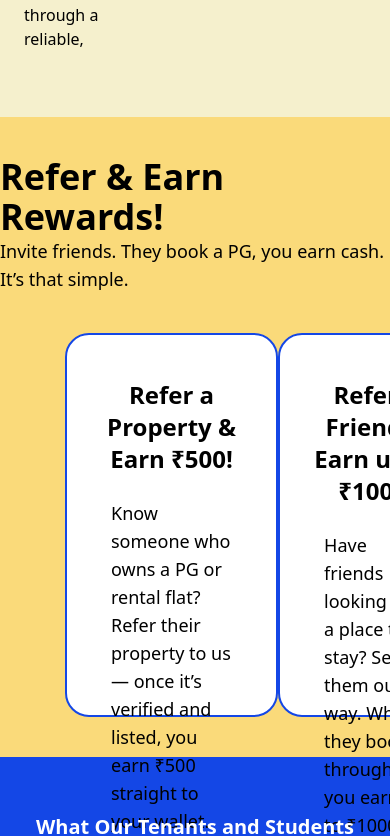
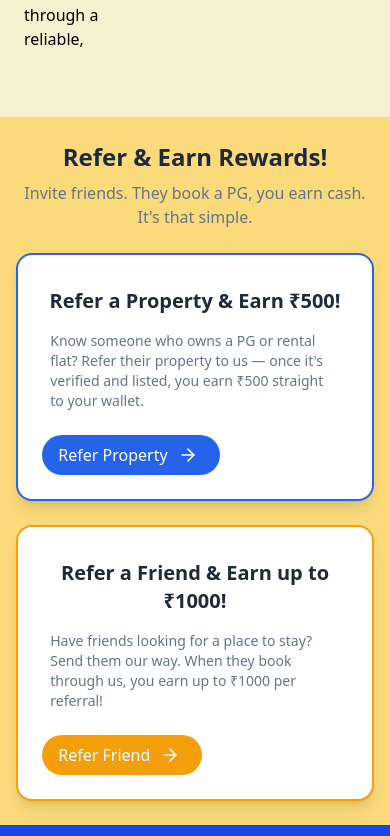
Before and after one commit to AdityaS1204/Flatzy, a React (Vite) app: page / in a window 390 px wide. Shown: the part 3749-4585 px from the top of the page. Built offline with nearby package versions, Linux system fonts and the light colour scheme; no server answers.

Commit message:
feat: make refer and earn section responsive and chane theme

```diff
--- a/src/Components/ReferNEarn.jsx
+++ b/src/Components/ReferNEarn.jsx
@@ -6,21 +6,21 @@ const ReferNEarn = () => {
 
    const msg = "hey, there i am [your name],\n i want to refer a property to you"
     return (
-        <section className='h-full w-full flex flex-col justify-center items-center mb-10'>
-            <div className='h-full w-full flex flex-col justify-center items-center my-10'>
-                <h1 className='text-4xl font-bold'>Refer & Earn Rewards!</h1>
-                <p className='text-lg'>Invite friends. They book a PG, you earn cash. It’s that simple.</p>
+        <section className='h-full w-full flex flex-col justify-center items-center mb-6 sm:mb-10'>
+            <div className='h-full w-full flex flex-col justify-center items-center my-6 sm:my-10 px-4'>
+                <h1 className='text-2xl sm:text-3xl md:text-4xl font-bold text-center text-[#1E293B]'>Refer & Earn Rewards!</h1>
+                <p className='text-base sm:text-lg text-center mt-2 text-[#64748B]'>Invite friends. They book a PG, you earn cash. It's that simple.</p>
             </div>
-            <div className='flex justify-evenly w-8/12 h-full'>
-                <div className='rounded-3xl border-2 hover:ring-2 hover:ring-cyan-400 border-blue-700 bg-white p-8 h-96 w-96'>
-                    <p className='text-2xl font-semibold my-3 text-center'>Refer a Property & Earn ₹500!</p>
-                    <p className='text-lg p-3'>Know someone who owns a PG or rental flat? Refer their property to us — once it’s verified and listed, you earn ₹500 straight to your wallet.</p>
-                    <button className='bg-blue-700 text-white px-4 py-2 rounded-full flex gap-1 group jsutify-center items-center hover:cursor-pointer' onClick={()=>whatsappRedirect(msg)}>Refer Property <ArrowRight className='w-11 h-7  group-hover:translate-x-1.5 transition-all duration-300'/></button>
+            <div className='flex flex-col lg:flex-row justify-evenly w-11/12 lg:w-8/12 h-full gap-6 lg:gap-0'>
+                <div className='rounded-2xl sm:rounded-3xl border-2 hover:ring-2 hover:ring-[#2563EB] border-[#2563EB] bg-white p-6 sm:p-8 h-auto sm:h-96 w-full lg:w-96 shadow-lg'>
+                    <p className='text-xl sm:text-2xl font-semibold my-2 sm:my-3 text-center text-[#1E293B]'>Refer a Property & Earn ₹500!</p>
+                    <p className='text-sm sm:text-lg p-2 sm:p-3 text-[#64748B]'>Know someone who owns a PG or rental flat? Refer their property to us — once it's verified and listed, you earn ₹500 straight to your wallet.</p>
+                    <button className='bg-[#2563EB] text-white px-4 py-2 rounded-full flex gap-1 group justify-center items-center hover:cursor-pointer mt-4 hover:bg-[#1E40AF] transition-colors' onClick={()=>whatsappRedirect(msg)}>Refer Property <ArrowRight className='w-8 h-5 sm:w-11 sm:h-7 group-hover:translate-x-1.5 transition-all duration-300'/></button>
                 </div>
-                <div className='rounded-3xl border-2 hover:ring-2 hover:ring-cyan-400 border-blue-700 bg-white p-8 h-96 w-96'>
-                    <p className='text-2xl font-semibold my-3 text-center'>Refer a Friend & Earn up to ₹1000!</p>
-                    <p className='text-lg p-3'>Have friends looking for a place to stay? Send them our way. When they book through us, you earn up to ₹1000 per referral!</p>
-                    <button className='bg-blue-700 text-white px-4 py-2 rounded-full flex gap-1 group jsutify-center items-center hover:cursor-pointer'>Refer Friend <ArrowRight className='w-11 h-7  group-hover:translate-x-1.5 transition-all duration-300'/></button>
+                <div className='rounded-2xl sm:rounded-3xl border-2 hover:ring-2 hover:ring-[#F59E0B] border-[#F59E0B] bg-white p-6 sm:p-8 h-auto sm:h-96 w-full lg:w-96 shadow-lg'>
+                    <p className='text-xl sm:text-2xl font-semibold my-2 sm:my-3 text-center text-[#1E293B]'>Refer a Friend & Earn up to ₹1000!</p>
+                    <p className='text-sm sm:text-lg p-2 sm:p-3 text-[#64748B]'>Have friends looking for a place to stay? Send them our way. When they book through us, you earn up to ₹1000 per referral!</p>
+                    <button className='bg-[#F59E0B] text-white px-4 py-2 rounded-full flex gap-1 group justify-center items-center hover:cursor-pointer mt-4 hover:bg-[#D97706] transition-colors'>Refer Friend <ArrowRight className='w-8 h-5 sm:w-11 sm:h-7 group-hover:translate-x-1.5 transition-all duration-300'/></button>
                 </div>
             </div>
         </section>
```
